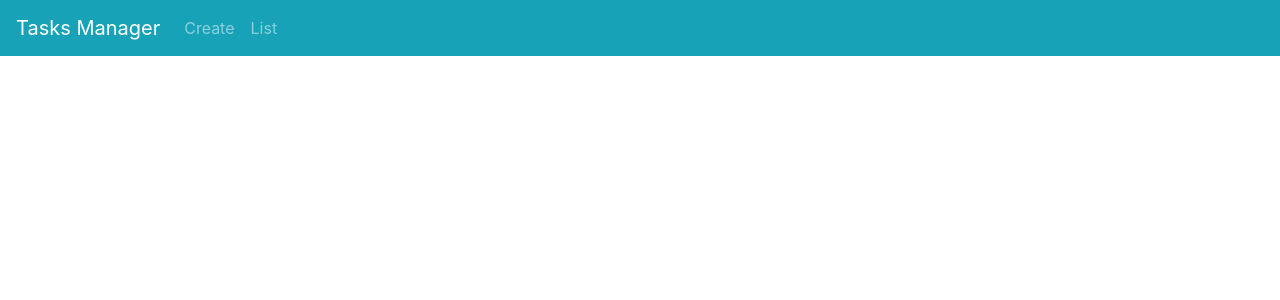
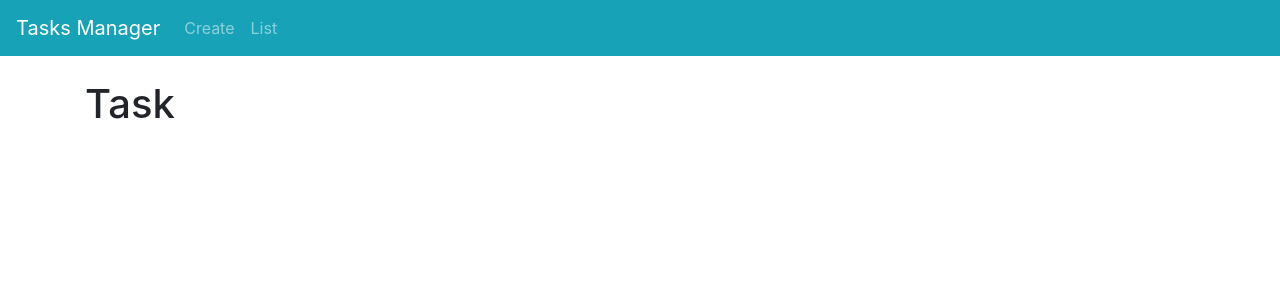
Before and after one commit to alexis-karyavin/tasks-manager-vue, a Vue app: page /task/1 in a window 1280 px wide. Shown: the top 300 px of the page. Built offline with nearby package versions, Linux system fonts and the light colour scheme.

Commit message:
route change

```diff
--- a/src/router/index.js
+++ b/src/router/index.js
@@ -1,7 +1,5 @@
 import Vue from 'vue'
 import VueRouter from 'vue-router'
-import Create from '../views/Create.vue'
-import List from "../views/List";
 
 Vue.use(VueRouter)
 
@@ -17,10 +15,10 @@ Vue.use(VueRouter)
     component: () => import('../views/List.vue')
   },
   {
-    path: '/task',
+    path: '/task/:id',
     name: 'task',
     component: () => import('../views/Task.vue')
-  }
+  },
 ]
 
 const router = new VueRouter({
--- a/src/views/Task.vue
+++ b/src/views/Task.vue
@@ -1,5 +1,5 @@
 <template>
-  <h1>Tasks</h1>
+  <h1>Task</h1>
 </template>
 
 <script>
```
